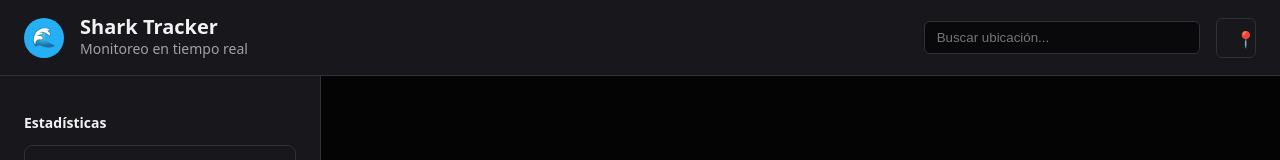
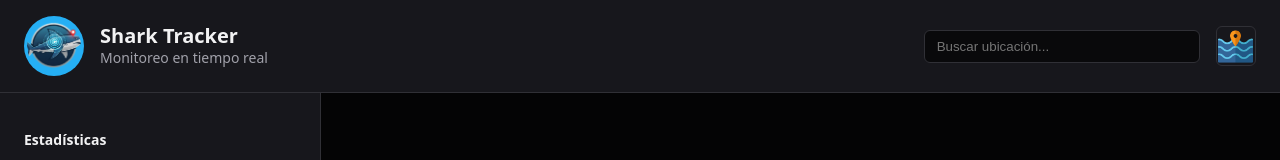
Before and after one commit to Isael7w7/shark-nasa, a React (Vite) app: page / in a window 1280 px wide. Shown: the top 160 px of the page. Built offline with nearby package versions, Linux system fonts and the light colour scheme; no server answers.

Commit message:
Logos en header

```diff
--- a/src/components/navigation/header.css
+++ b/src/components/navigation/header.css
@@ -1,4 +1,8 @@
 /* src/components/navigation/Header.css */
+
+/* ================================================= */
+/* 1. Estilos del Layout del Encabezado (Header) */
+/* ================================================= */
 
 .app-header {
   background-color: var(--card);
@@ -16,15 +20,21 @@
   gap: 1rem;
 }
 
+/* ================================================= */
+/* 2. Estilos de Contenedores y Texto */
+/* ================================================= */
+
 .logo-container {
-  width: 40px;
-  height: 40px;
+  width: 60px;
+  height: 60px;
   background-color: var(--primary);
   border-radius: 50%;
   display: flex;
   align-items: center;
   justify-content: center;
   font-size: 1.2rem;
+  /* IMPORTANTE: Añadido para asegurar que la imagen se centre */
+  overflow: hidden;
 }
 
 .header-title {
@@ -49,11 +59,52 @@
   width: 250px;
 }
 
+/* ================================================= */
+/* 3. Estilos del Botón de Ícono y Foco */
+/* ================================================= */
+
 .icon-button {
-  background: none;
+  /* CAMBIOS CLAVE AQUÍ: Centrado y fondo para manejar el PNG */
+  background-color: var(--card); /* Usar el color del header para ocultar el fondo blanco del PNG */
   border: 1px solid var(--border);
   width: 40px;
   height: 40px;
   border-radius: 6px;
   cursor: pointer;
+
+  /* Centrar el ícono dentro del botón */
+  display: flex;
+  justify-content: center;
+  align-items: center;
 }
+
+/* Evita el borde blanco que aparece al hacer clic (foco) */
+.icon-button:focus-visible {
+    outline: none;
+    box-shadow: 0 0 0 2px var(--primary); /* Estilo de foco sutil (cambia el color si es necesario) */
+}
+
+/* ================================================= */
+/* 4. Estilos Individuales de Imágenes (IMG) */
+/* ================================================= */
+
+/* Estilos para el LOGO (usa la clase logo-image) */
+.logo-image {
+  /* Ocupa todo el contenedor de 40px */
+  width: 90%;
+  height: 90%;
+
+  /* Asegura que la imagen se vea bien dentro del círculo */
+  object-fit: cover;
+  border-radius: 50%; /* Si el logo es cuadrado, esto lo hace circular */
+}
+
+/* Estilos para el ÍCONO de Ubicación (usa la clase location-image) */
+.location-image {
+  /* Define un tamaño fijo más pequeño que el botón (40px) */
+  width: 50px;
+  height: 35px;
+
+  /* Asegura que la imagen se escale sin distorsión */
+  object-fit: contain;
+}
--- a/src/components/navigation/header.jsx
+++ b/src/components/navigation/header.jsx
@@ -1,14 +1,20 @@
-
+// src/components/navigation/header.jsx
 import React from 'react';
 import './header.css';
+import waveIcon from '../../../public/logo.png';
+import locationIcon from '../../assets/gps.png';
 
 export default function Header() {
   return (
     <header className="app-header">
       <div className="header-left">
         <div className="logo-container">
-          {/* Usamos un emoji como placeholder del icono Waves */}
-          <span role="img" aria-label="wave">🌊</span>
+          {/* 1. Clase única para la imagen del logo: logo-image */}
+          <img
+               src={waveIcon}
+               alt="Icono de una ola"
+               className="logo-image"
+           />
         </div>
         <div>
           <h1 className="header-title">Shark Tracker</h1>
@@ -17,9 +23,16 @@ export default function Header() {
       </div>
 
       <div className="header-right">
-        {/* Placeholder para la búsqueda y botones */}
         <input type="text" placeholder="Buscar ubicación..." className="search-input" />
-        <button className="icon-button">📍</button>
+
+        <button className="icon-button">
+          {/* 2. Clase única para la imagen del botón: location-image */}
+          <img
+            src={locationIcon}
+            alt="Icono de ubicación"
+            className="location-image" // ¡Clase cambiada a 'location-image'!
+          />
+        </button>
       </div>
     </header>
   );
```
Lines whose indentation alone changed are shown as unchanged.
